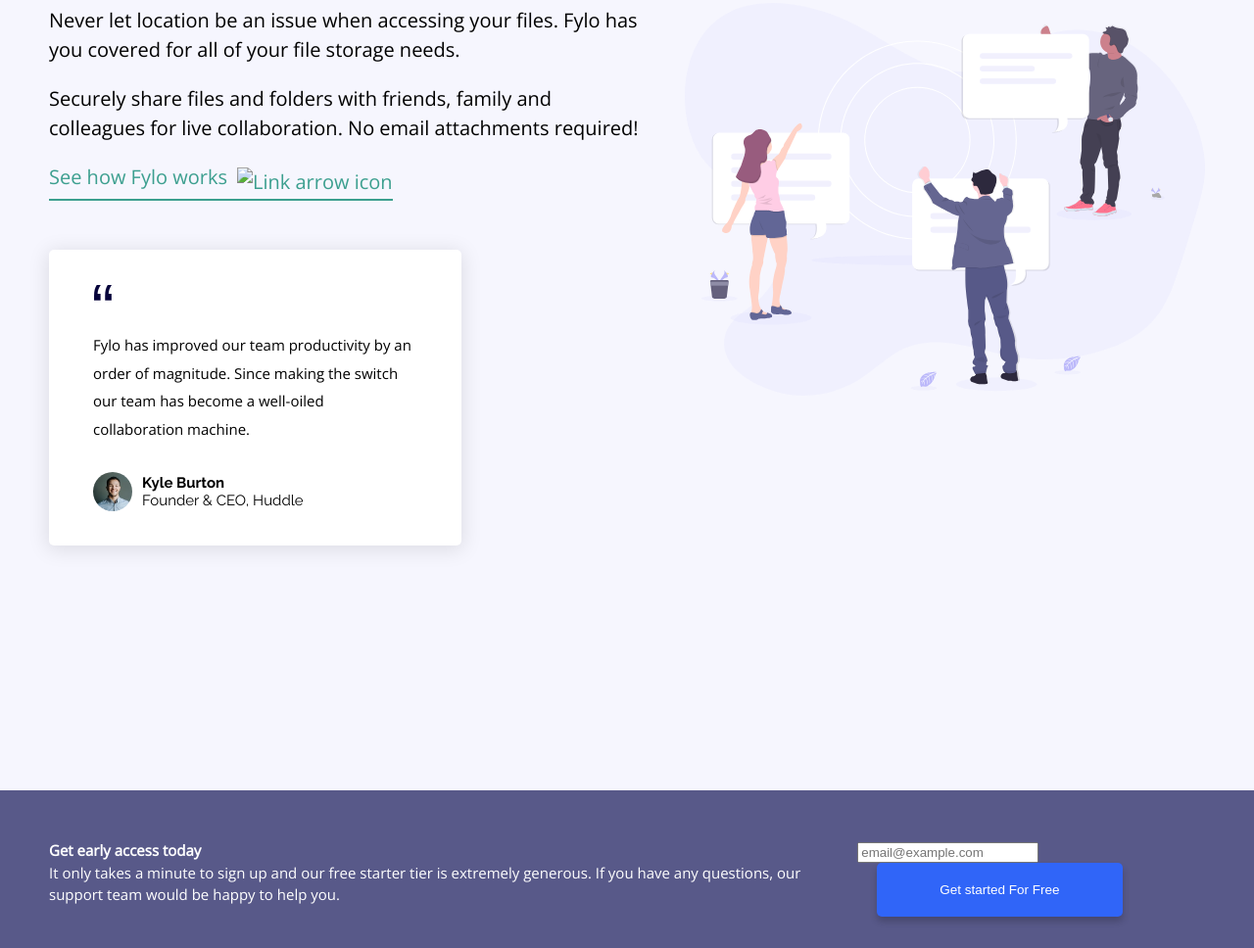
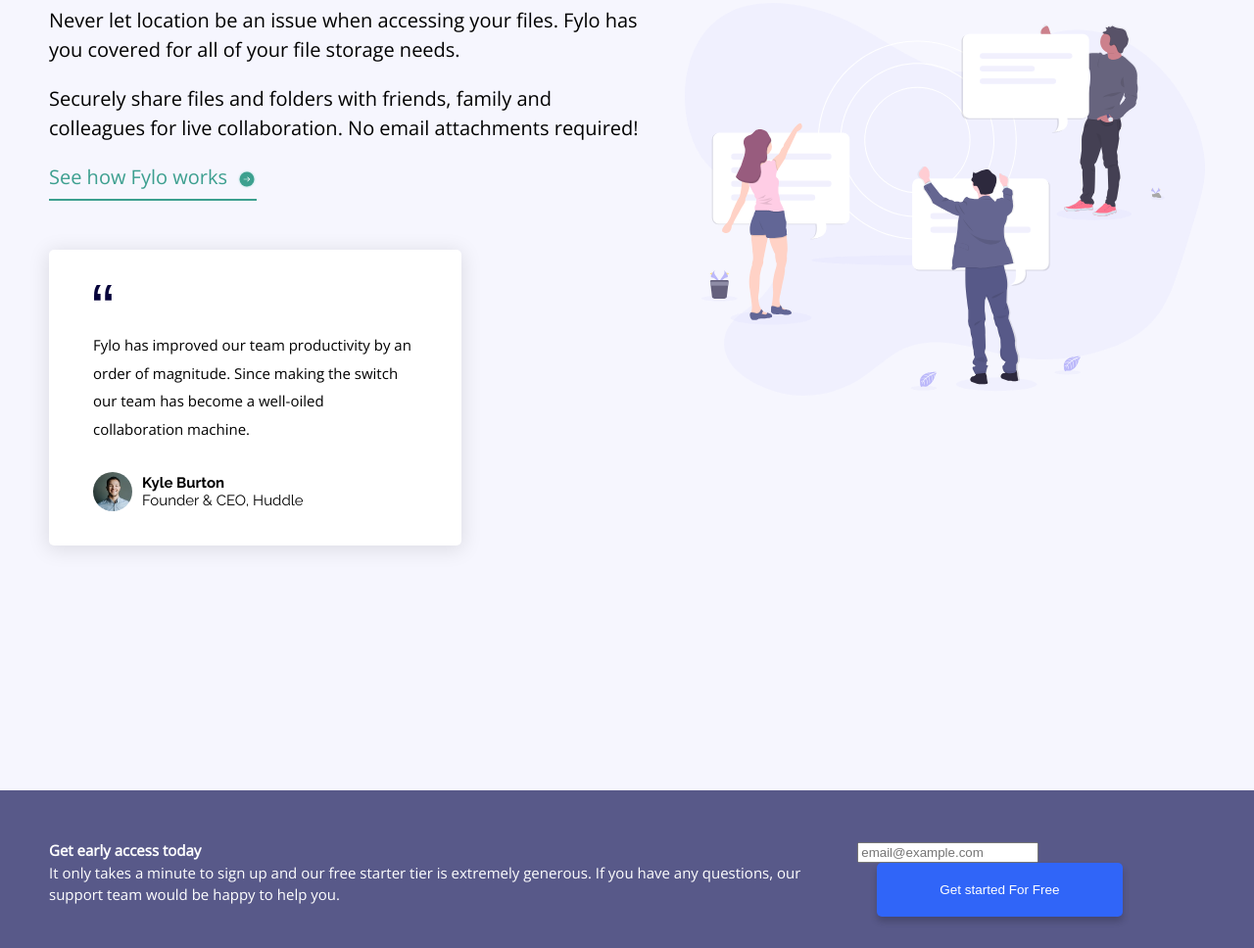
Before and after one commit to Alexcmyk/Flyo-Home-Page, a plain HTML site: page index.html in a window 1280 px wide. Shown: the part 1037-2005 px from the top of the page at 98% size. Drawn offline with nearby package versions, Linux system fonts and the light colour scheme; the site is published under a folder, as on GitHub Pages, so addresses that start at the root find nothing.

Commit message:
Removed extra space

```diff
--- a/index.html
+++ b/index.html
@@ -46,8 +46,8 @@
               <p>Never let location be an issue when accessing your files. Fylo has you covered for all of your file storage needs.</p>
               <p>Securely share files and folders with friends, family and colleagues for live collaboration. No email attachments required!</p>
 
-              <a href="#"> See how Fylo works
-                <div><img src="/images/icon-arrow.svg" alt="Link arrow icon"></div>
+              <a href="#">See how Fylo works
+                <div><img src="./images/icon-arrow.svg" alt="Link arrow icon"></div>
               </a>
 
 
```
